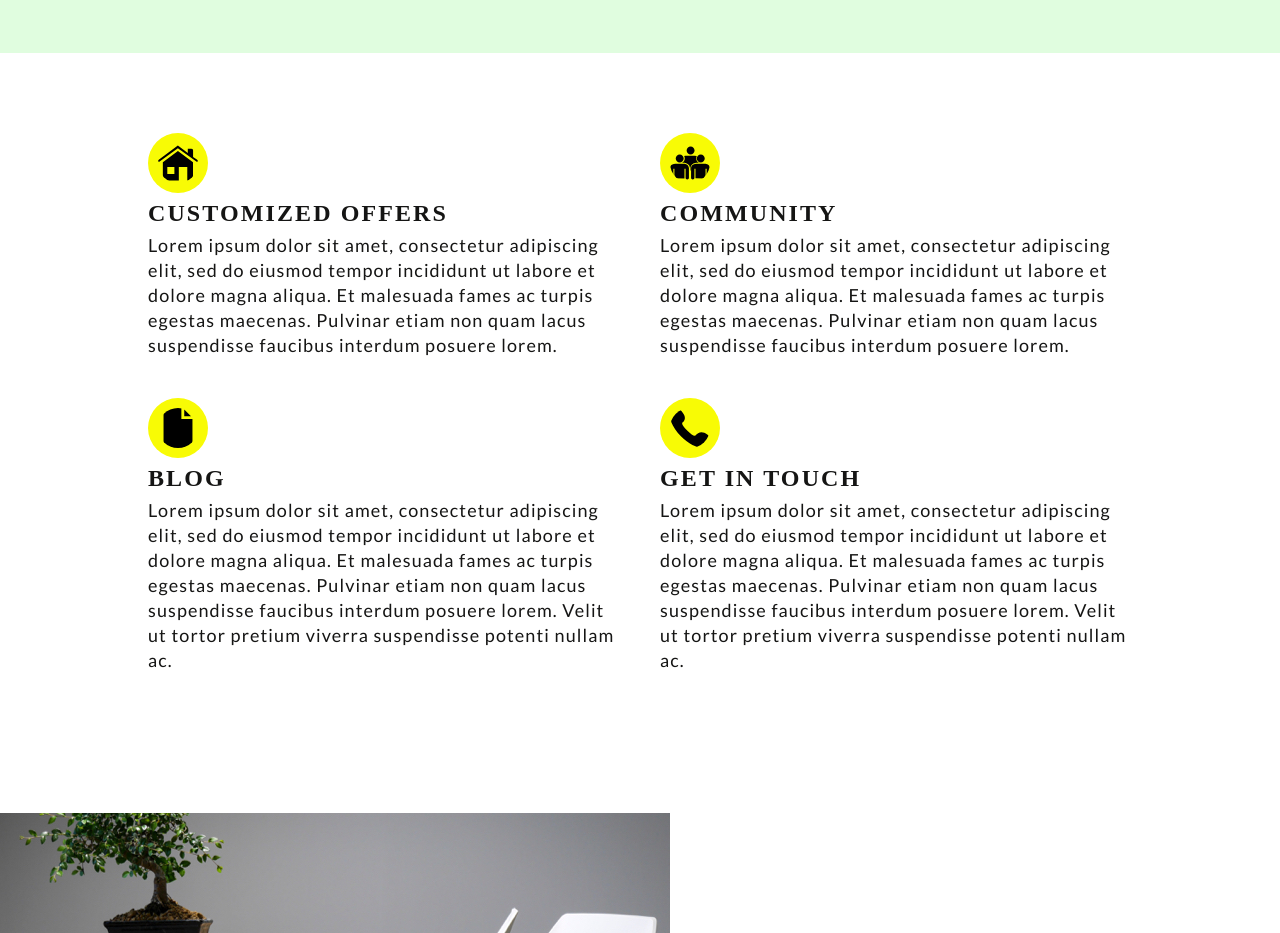
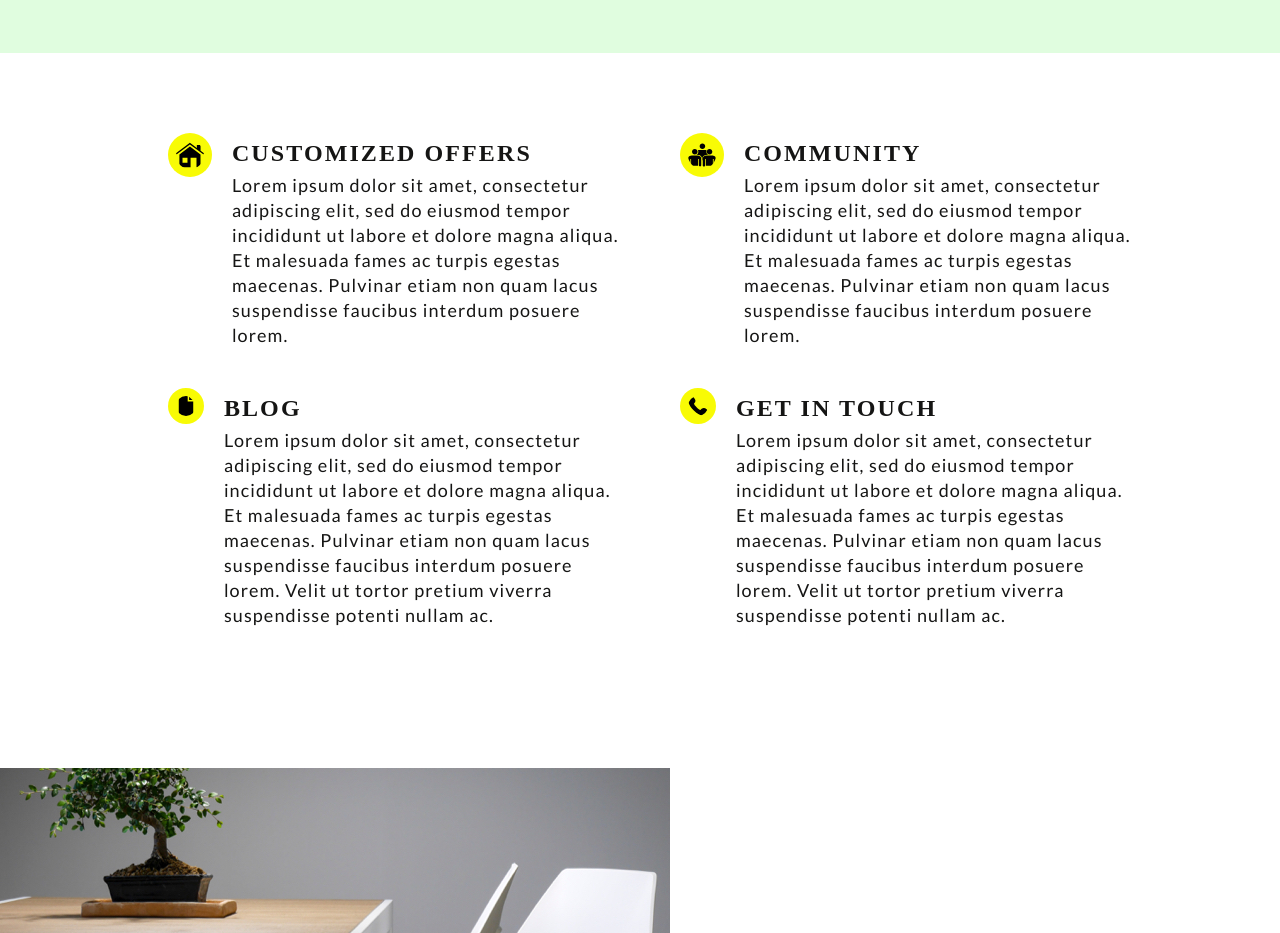
Before and after one commit to ldevuono/sanctuaryHelpers, a plain HTML site: page index.html in a window 1280 px wide. Shown: the part 1660-2593 px from the top of the page. Drawn offline with Linux system fonts and the light colour scheme; a web font is replaced by a local one.

Commit message:
playing with index links section in index.html

```diff
--- a/index.html
+++ b/index.html
@@ -91,8 +91,10 @@
             <div class="wrapper">
                 <ul class="indexLinksFlex">
                     <li>
-                        <a href="#">
+                        <div>
                             <img src="./assets/house-with-chimney-svgrepo-com.svg" alt="" class="indexIcons">
+                        </div>
+                        <div>
                             <h2>Customized Offers</h2>
                             <p>Lorem ipsum dolor sit amet, consectetur adipiscing elit, sed do eiusmod tempor incididunt
                                 ut
@@ -102,11 +104,13 @@
                                 suspendisse
                                 faucibus interdum
                                 posuere lorem.</p>
-                        </a>
+                        </div>
                     </li>
                     <li>
-                        <a href="#">
+                        <div>
                             <img src="./assets/group-of-people-svgrepo-com.svg" alt="" class="indexIcons">
+                        </div>
+                        <div>
                             <h2>Community</h2>
                             <p>Lorem ipsum dolor sit amet, consectetur adipiscing elit, sed do eiusmod tempor incididunt
                                 ut
@@ -116,11 +120,14 @@
                                 suspendisse
                                 faucibus interdum
                                 posuere lorem.</p>
-                        </a>
+                        </div>
                     </li>
                     <li>
-                        <a href="./blog.html">
+                        <!-- <a href="./blog.html"> -->
+                        <div>
                             <img src="./assets/file-svgrepo-com.svg" alt="" class="indexIcons">
+                        </div>
+                        <div>
                             <h2>Blog</h2>
                             <p>Lorem ipsum dolor sit amet, consectetur adipiscing elit, sed do eiusmod tempor incididunt
                                 ut
@@ -130,11 +137,15 @@
                                 suspendisse
                                 faucibus interdum
                                 posuere lorem. Velit ut tortor pretium viverra suspendisse potenti nullam ac.</p>
-                        </a>
+                        </div>
+                        <!-- </a> -->
                     </li>
                     <li>
-                        <a href="./contact.html">
+
+                        <div>
                             <img src="./assets/phone-svgrepo-com.svg" alt="" class="indexIcons">
+                        </div>
+                        <div>
                             <h2>Get in Touch</h2>
                             <p>Lorem ipsum dolor sit amet, consectetur adipiscing elit, sed do eiusmod tempor incididunt
                                 ut
@@ -144,7 +155,7 @@
                                 suspendisse
                                 faucibus interdum
                                 posuere lorem. Velit ut tortor pretium viverra suspendisse potenti nullam ac.</p>
-                        </a>
+                        </div>
                     </li>
                 </ul>
             </div>
--- a/styles/sass/partials/_global.scss
+++ b/styles/sass/partials/_global.scss
@@ -12,10 +12,9 @@ h1,
 h2,
 h3,
 p,
-ul,
-{
-margin: 0;
-padding: 0;
+ul {
+    margin: 0;
+    padding: 0;
 }
 
 ul {
--- a/styles/sass/partials/_indexSections.scss
+++ b/styles/sass/partials/_indexSections.scss
@@ -47,10 +47,10 @@
 //LINKS
 
 .indexIcons {
-    width: 60px;
+    width: 250px;
     background-color: variables.$highlight;
     border-radius: 50%;
-    padding: 10px;
+    padding: 8px;
 }
 
 
@@ -61,8 +61,17 @@
     li {
         width: calc((100% / 2) - 40px);
         margin: 20px;
+        display: flex;
+        justify-content: space-evenly;
+
+        div {
+            margin-left: 20px;
+        }
     }
 }
+
+
+
 
 //PROGRAMS AND LOCATIONS
 
```
Also changed, not shown: styles/styles.css.
